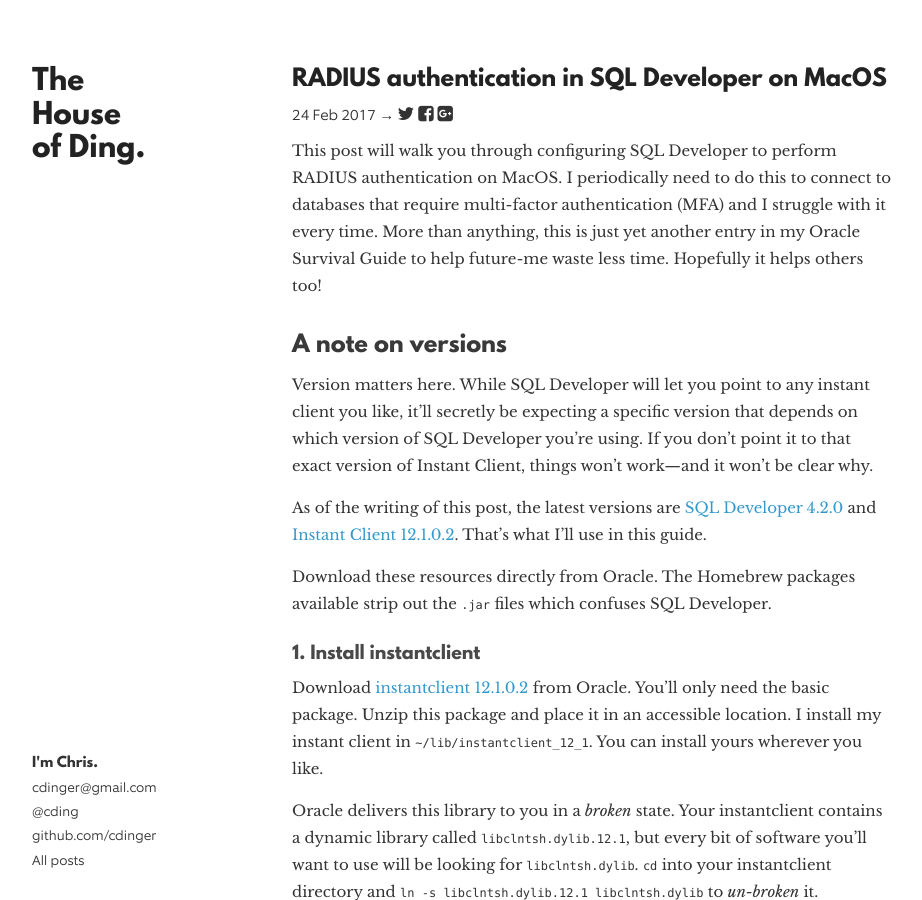
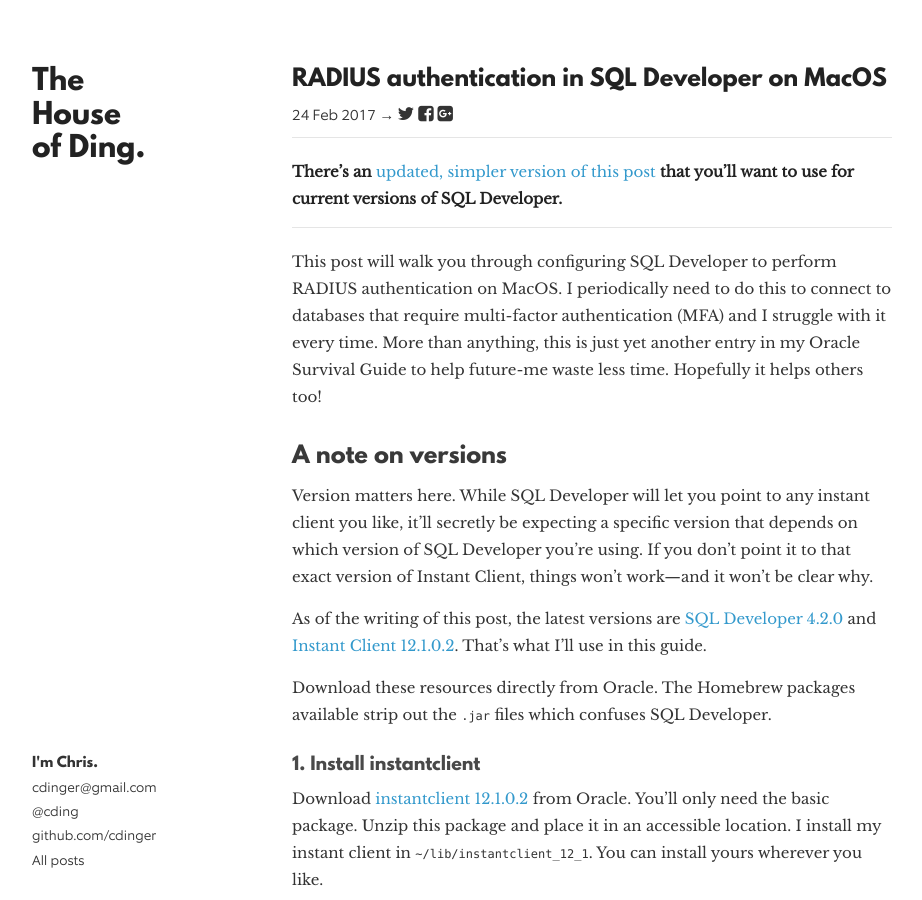
Before and after one commit to cdinger/cdinger.github.com, a Jekyll site: the page built from _posts/2017-02-24-sql-developer-radius-authentication-macos.md, in a window 1280 px wide and 900 px high. Shown: the whole window, without its empty margins (178-1100 px from the left). Built offline with Jekyll 4.4.1, drawn with Linux system fonts in a browser that asks for light colours; nearby versions of some CDN libraries; comment, search, counter and statistics services are not loaded.

Commit message:
Add update link to original radius/sqldeveloper post

```diff
--- a/_posts/2017-02-24-sql-developer-radius-authentication-macos.md
+++ b/_posts/2017-02-24-sql-developer-radius-authentication-macos.md
@@ -2,6 +2,12 @@
 layout: post
 title: RADIUS authentication in SQL Developer on MacOS
 lead: Configure SQL Developer to use RADIUS (two-factor/MFA or other reasons) for authentication into an Oracle instance on modern MacOS.
+---
+
+---
+
+**There's an [updated, simpler version of this post](/2018/07/sql-developer-radius-authentication-macos-updated) that you'll want to use for current versions of SQL Developer.**
+
 ---
 
 This post will walk you through configuring SQL Developer to perform RADIUS authentication on MacOS.
```
